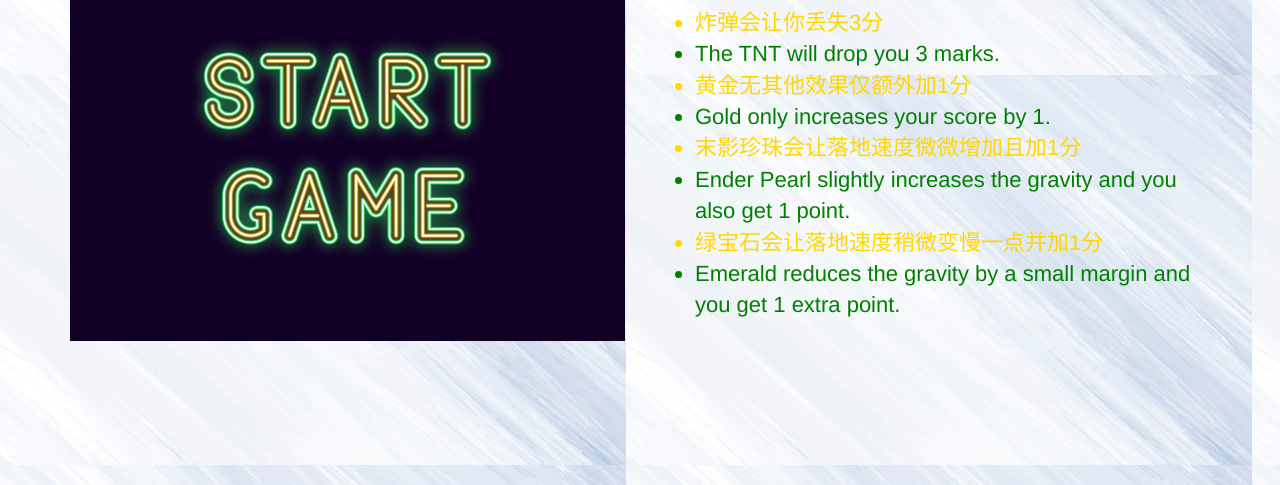
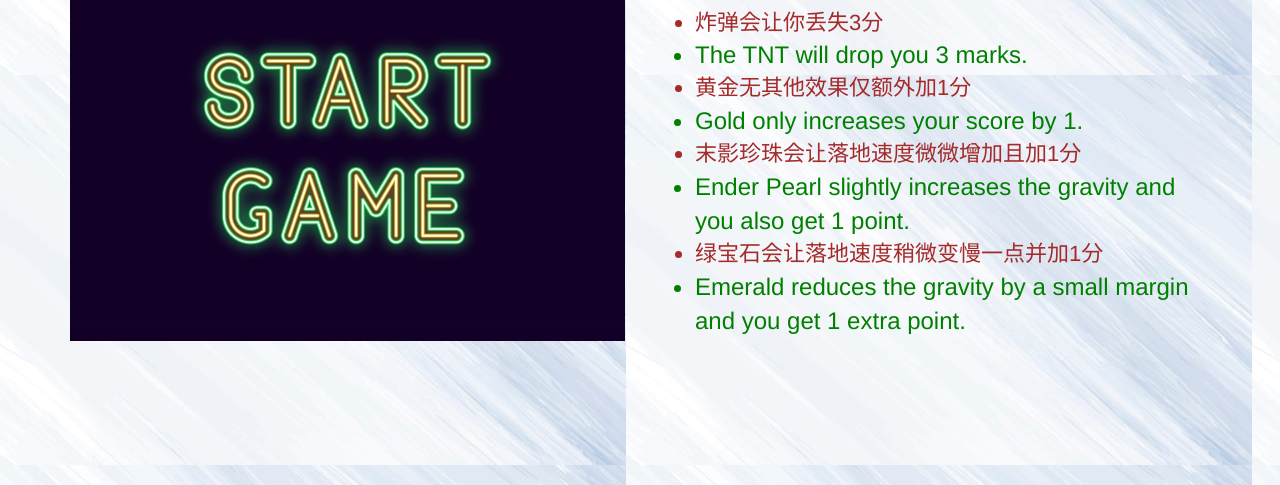
Before and after one commit to AlexLin233/Waduhek, a website: page webapp-flappy-master/pages/index.html in a window 1280 px wide. Shown: the part 315-800 px from the top of the page. Drawn offline with Linux system fonts and the light colour scheme.

Commit message:
Update style.css

```diff
--- a/webapp-flappy-master/assets/style.css
+++ b/webapp-flappy-master/assets/style.css
@@ -10,9 +10,9 @@
 #gameLink{
   font-size: 30px;
 }
-.score {    color: green;font-size: 22px;
+.score {    color: green;font-size: 24px;
 }
-.gold {    color: gold;font-size: 22px;
+.gold {    color: brown;font-size: 22px;
 }
 body{
   background-image: url(14.jpg);
```
